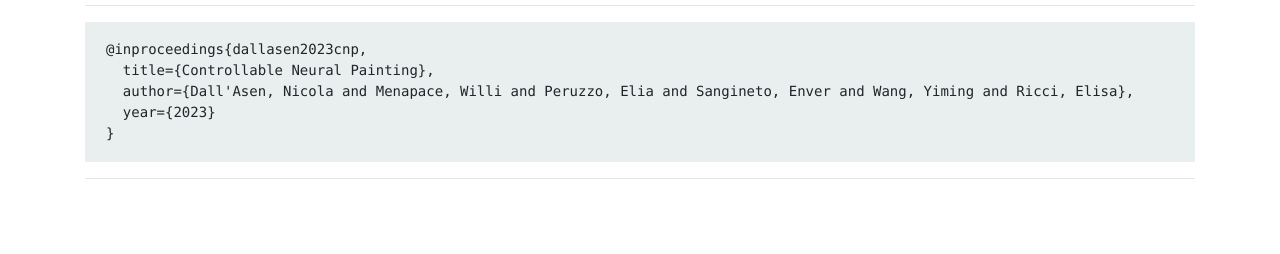
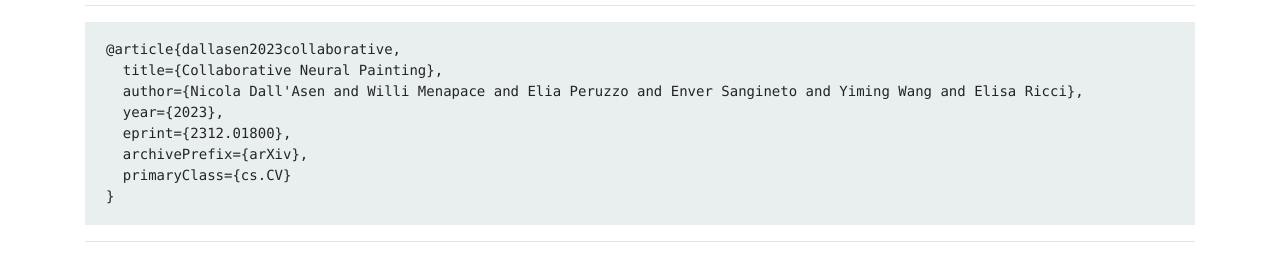
Before and after one commit to Fodark/collaborative-neural-painting, a plain HTML site: page index.html in a window 1280 px wide. Shown: the part 3323-3577 px from the top of the page. Before the commit the page ends 3518 px from the top, so only its background shows below. Drawn offline with nearby package versions, Linux system fonts and the light colour scheme.

Commit message:
add arxiv link and citation

```diff
--- a/index.html
+++ b/index.html
@@ -42,7 +42,7 @@
 
           <div class="row justify-content-center">
             <div class="column col-12 col-md-6 col-lg-2">
-              <p class="mb-15"><a class="btn btn-large btn-light" href="https://arxiv.org/abs/xxx.xxx" role="button"
+              <p class="mb-15"><a class="btn btn-large btn-light" href="https://arxiv.org/abs/2312.01800" role="button"
                   target="_blank">
                   <i class="fa fa-folder-open"></i> Paper</a> </p>
             </div>
@@ -259,10 +259,13 @@
       <h3>Citation</h3>
       <hr style="margin-top:0px">
       <pre style="background-color: #e9eeef;padding: 1.25em 1.5em">
-<code>@inproceedings{dallasen2023cnp,
-  title={Controllable Neural Painting},
-  author={Dall'Asen, Nicola and Menapace, Willi and Peruzzo, Elia and Sangineto, Enver and Wang, Yiming and Ricci, Elisa},
-  year={2023}
+<code>@article{dallasen2023collaborative,
+  title={Collaborative Neural Painting},
+  author={Nicola Dall'Asen and Willi Menapace and Elia Peruzzo and Enver Sangineto and Yiming Wang and Elisa Ricci},
+  year={2023},
+  eprint={2312.01800},
+  archivePrefix={arXiv},
+  primaryClass={cs.CV}
 }</code></pre>
       <hr>
     </div>
```
